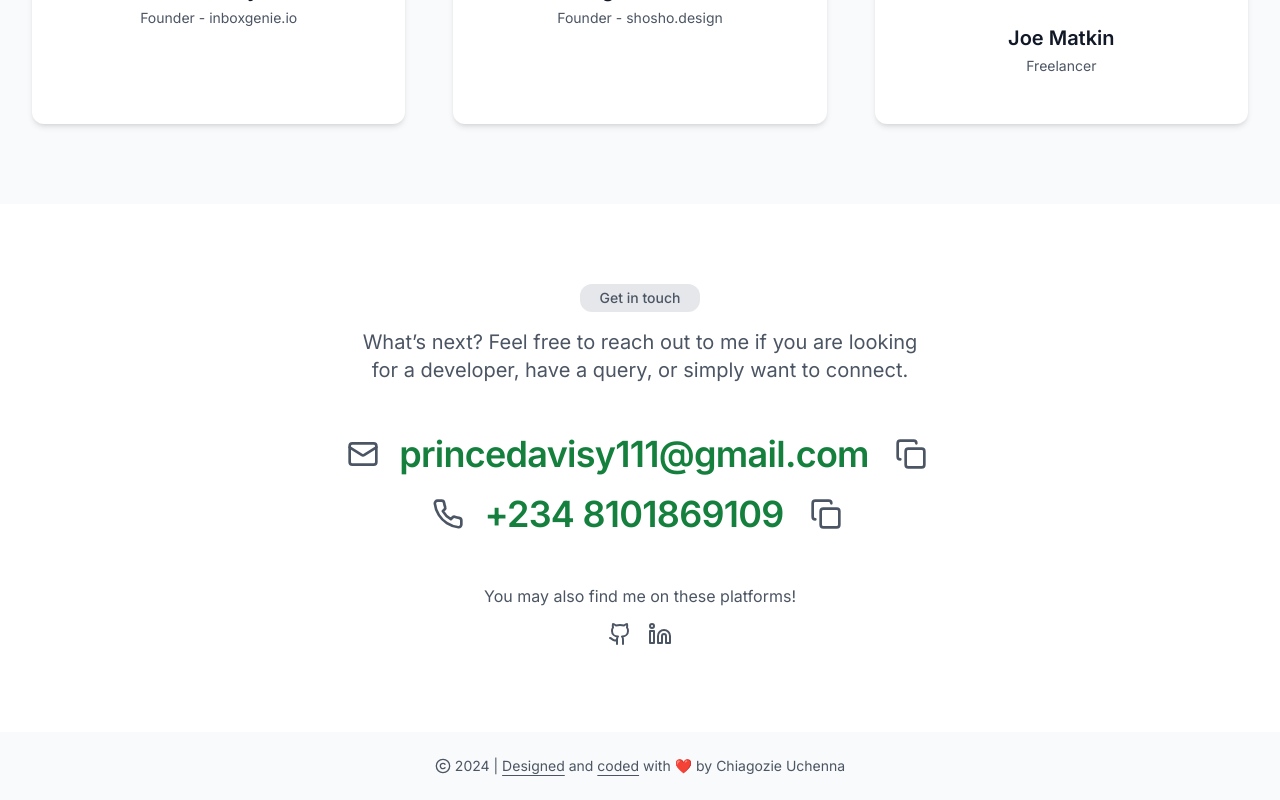
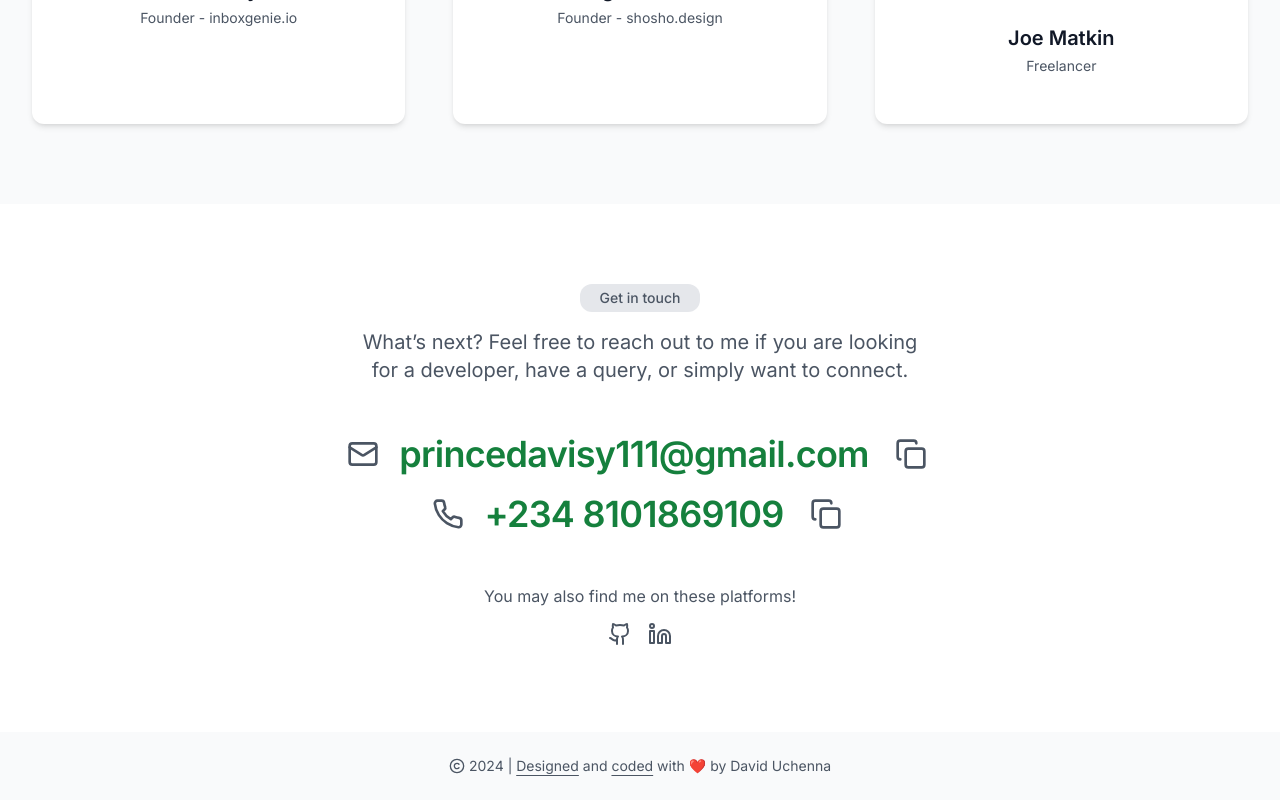
Before and after one commit to officialp123/david-website, a Next.js app: page / in a window 1280 px wide. Shown: the part 5114-5914 px from the top of the page. Built offline with nearby package versions, Linux system fonts and the light colour scheme.

Commit message:
Update footer.tsx

```diff
--- a/src/components/layout/footer.tsx
+++ b/src/components/layout/footer.tsx
@@ -28,7 +28,7 @@ const Footer = () => {
           >
             coded
           </Link>
-          &nbsp;with ❤️️ by Chiagozie Uchenna
+          &nbsp;with ❤️️ by David Uchenna
         </Typography>
       </div>
     </footer>
```
